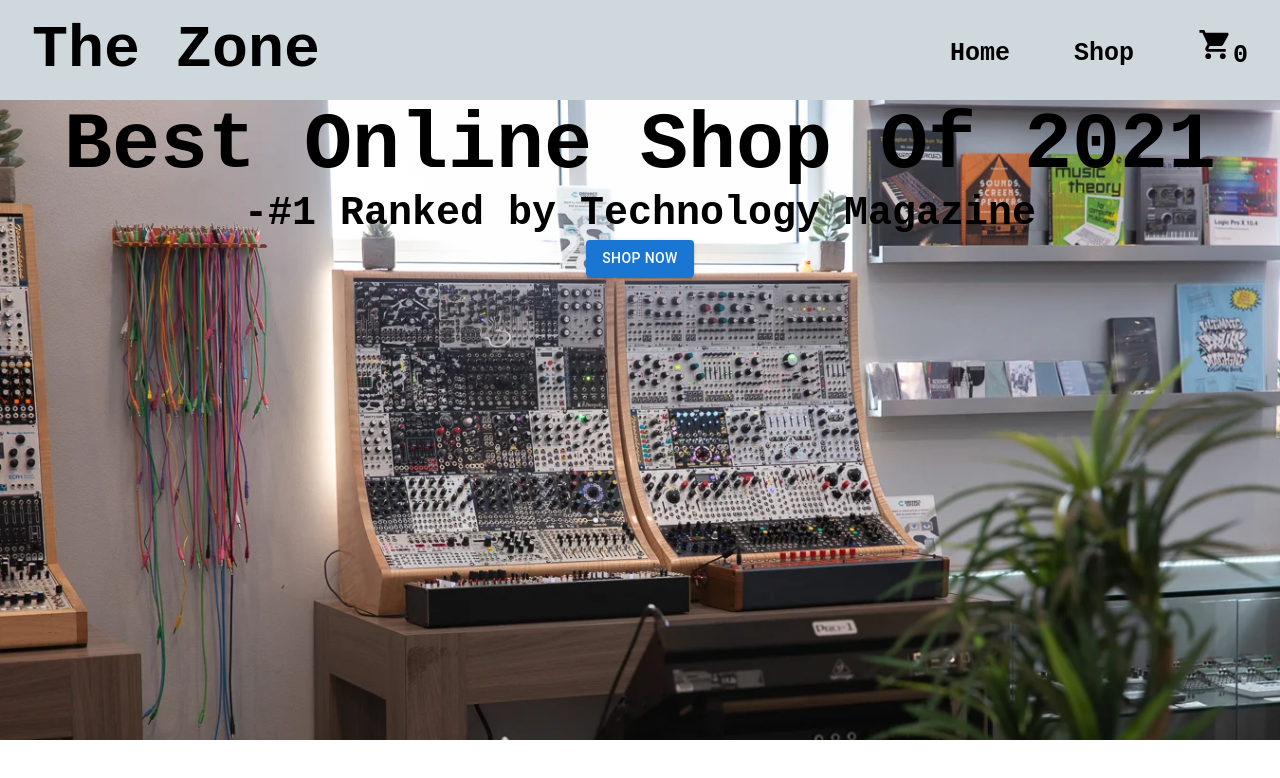
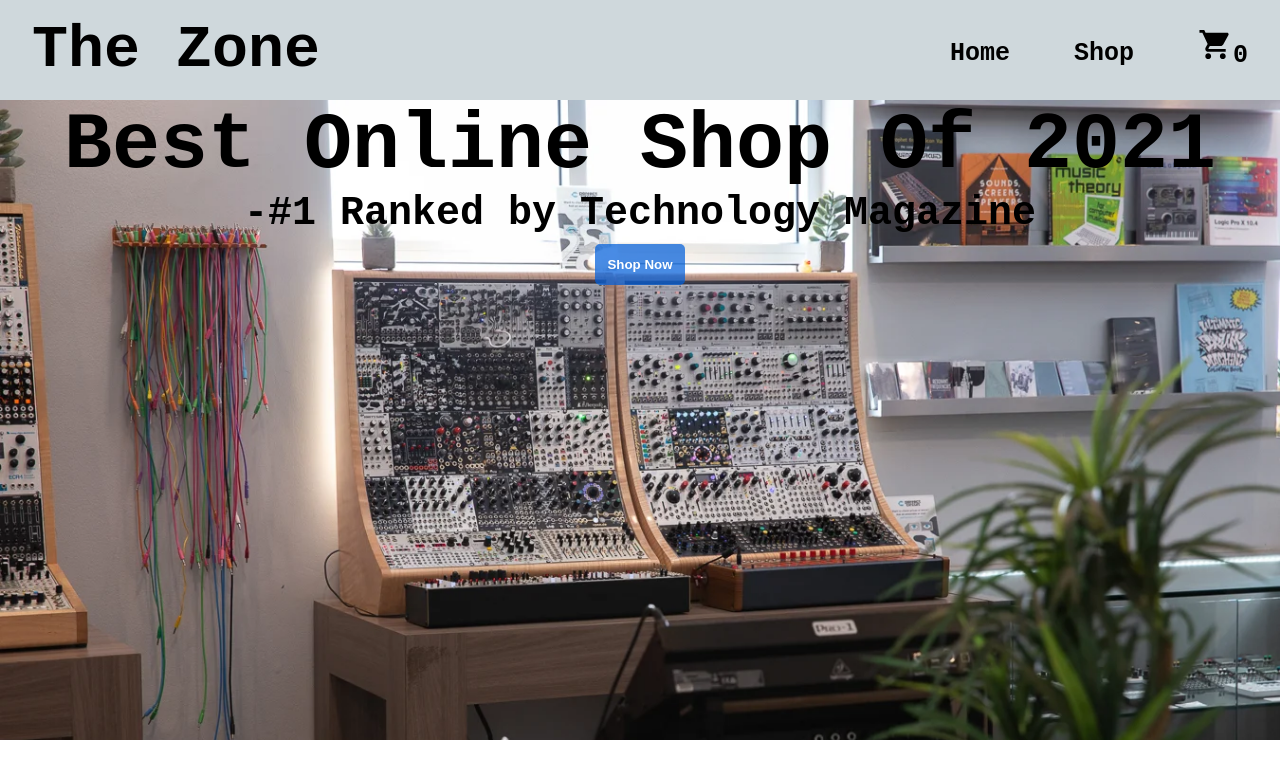
Before and after one commit to genosynth/e-commerce1, a React (Create React App) app in the folder front-end/: page / in a window 1280 px wide. Shown: the top 778 px of the page. Built offline with nearby package versions, Linux system fonts and the light colour scheme.

Commit message:
getting there

```diff
--- a/front-end/src/components/Cart.js
+++ b/front-end/src/components/Cart.js
@@ -41,7 +41,7 @@ function Cart({cart,increaseQuantity,decreaseQuantity,clickCart,style}) {
         <ItemsInCart cart={cart} increaseQuantity={increaseQuantity} decreaseQuantity={decreaseQuantity}></ItemsInCart>
 
     </table>
-    <span>Total - {total} </span>
+    <span>Total - {total}€ </span>
     <span className='checkout'> Check Out</span>
     </div>
   )
--- a/front-end/src/components/Home.js
+++ b/front-end/src/components/Home.js
@@ -11,7 +11,7 @@ function Home() {
         <div className='home-body'><h1>Best Online Shop Of 2021</h1>
         <h4>-#1 Ranked by Technology Magazine</h4>
         <form action="/shop">
-        <Button variant="contained" type='submit'>Shop Now</Button>
+        <button className='home-button' type='submit'>Shop Now</button>
         </form>
 
         </div>
--- a/front-end/src/components/ItemsInCart.js
+++ b/front-end/src/components/ItemsInCart.js
@@ -6,10 +6,19 @@ function ItemsInCart({ cart, increaseQuantity, decreaseQuantity }) {
     return (
 
         <tr>
-            <td>{item.name}</td>
+            <td>{item.name}<img src={item.img} style={{width:"100px"}}></img></td>
             <td>{item.value * item.quantity}€</td>
             <td>
             <span
+          className="quantity"
+          onClick={() => {
+            decreaseQuantity(item);
+          }}
+        >
+          -
+        </span>
+        x{item.quantity}
+        <span
           className="quantity"
           onClick={() => {
             increaseQuantity(item);
@@ -17,16 +26,9 @@ function ItemsInCart({ cart, increaseQuantity, decreaseQuantity }) {
         >
           +
         </span>
-        x{item.quantity}
-        <span
-          className="quantity"
-          onClick={() => {
-            decreaseQuantity(item);
-          }}
-        >
-          -
-        </span>
             </td>
+
+
         </tr>
 
     );
--- a/front-end/src/components/Shop.js
+++ b/front-end/src/components/Shop.js
@@ -10,7 +10,7 @@ import Button from '@mui/material/Button';
 
 function Shop({update}) {
 
-    let style = {width:"500px"}
+    let style = {width:"500px", height:"300px"}
   return (
     <div><h1>Shop</h1>
       <div className='container'>
@@ -20,7 +20,7 @@ function Shop({update}) {
           <div className='price'>
             <h3>Eur 600</h3>
             <button className='my-button' type='submit' onClick={()=> {
-              update({value:600, name:"Behringer Poly-D", quantity:1})
+              update({value:600, name:"Behringer Poly-D", quantity:1, img:polyd})
             }}>Add To Cart</button>
             </div>
         </div>
@@ -31,7 +31,7 @@ function Shop({update}) {
           <div className='price'>
             <h3>Eur 2,100</h3>
             <button className='my-button' type='submit' onClick={()=> {
-              update({value:2100, name:"Arturia Polybrute", quantity:1})
+              update({value:2100, name:"Arturia Polybrute", quantity:1, img:polybrute})
             }}>Add To Cart</button>
             </div>
           </div>
@@ -42,19 +42,19 @@ function Shop({update}) {
           <div className='price'>
             <h3>Eur 450</h3>
             <button className='my-button' type='submit' onClick={()=>{
-              update({value:450, name:"Korg Opsix", quantity:1})
+              update({value:450, name:"Korg Opsix", quantity:1, img:opsix})
             }}>Add To Cart</button>
           </div>
         </div>
 
             <div className='card'>
           <h2>Behringer Deepmind 12</h2>
+          <img src={deepmind} style ={style}></img>
           <div className='price'>
 
-            <img src={deepmind} style ={style}></img>
             <h3>Eur 720</h3>
             <button className='my-button' type='submit' onClick={()=>{
-              update({value:720, name:"Behringer Deepmind 12", quantity:1})
+              update({value:720, name:"Behringer Deepmind 12", quantity:1, img:deepmind})
             }}>Add To Cart</button>
           </div>
         </div>
@@ -68,7 +68,7 @@ function Shop({update}) {
           <div className='price'>
             <h3>Eur 5,000</h3>
             <button className='my-button' type='submit' onClick={()=>{
-              update({value:5000, name:"Roland Jupiter-8", quantity:1})
+              update({value:5000, name:"Roland Jupiter-8", quantity:1, img:jupiter})
             }}>Add To Cart</button>
           </div>
         </div>
@@ -79,7 +79,7 @@ function Shop({update}) {
           <div className='price'>
             <h3>Eur 2,400</h3>
             <button className='my-button' type='submit' onClick={()=> {
-              update({value:2400, name:"Kurzweil - K2700", quantity:1})
+              update({value:2400, name:"Kurzweil - K2700", quantity:1, img:kurzweil})
             }}>Add To Cart</button>
             </div>
         </div>
--- a/front-end/src/css/cart.css
+++ b/front-end/src/css/cart.css
@@ -10,8 +10,9 @@
     min-width: 800px;
     border-radius: 5px;
     padding: 10px;
-    height: 600px;
-    background-color: grey;
+    min-height: 600px;
+    height:fit-content;
+    background-color: rgb(175, 175, 175);
    text-align: center;
 
 }
--- a/front-end/src/css/home.css
+++ b/front-end/src/css/home.css
@@ -16,3 +16,18 @@ body {
     font-family: 'Courier New', monospace;
     color: black;
 }
+
+
+.home-button {
+    border: none;
+    border-radius: 5px;
+    padding: 1%;
+    background-color: rgba(0, 95, 219, 0.712);
+    color: white;
+    cursor: pointer;
+    font-weight: bolder;
+}
+
+.home-button:hover {
+    background-color: rgb(0, 81, 255);
+}
--- a/front-end/src/css/navbar.css
+++ b/front-end/src/css/navbar.css
@@ -16,11 +16,15 @@
     padding: 1rem 2rem;
     background: #cfd8dc;
 
+
+
+
   }
 
   nav ul {
     display: flex;
     list-style: none;
+
   }
 
   nav li {
--- a/front-end/src/css/shop.css
+++ b/front-end/src/css/shop.css
@@ -38,6 +38,7 @@
     color: white;
     cursor: pointer;
     font-weight: bolder;
+    width: 100px;
 }
 
 .my-button:hover {
```
Also changed, not shown: front-end/src/css/itemsInCart.css (line endings or trailing spaces).
